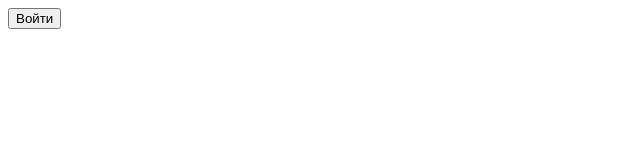
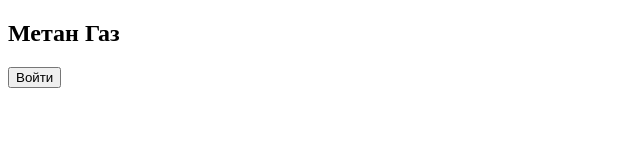
Before and after one commit to BigMacKil1er/module.A.4, a plain HTML site: page A4.12/index.html in a window 1280 px wide. Shown: the whole page, without its empty margins (0-640 px from the left). Drawn offline with Linux system fonts and the light colour scheme.

Commit message:
добавил заголовок

```diff
--- a/A4.12/index.html
+++ b/A4.12/index.html
@@ -7,6 +7,8 @@
 	<link rel="stylesheet" href="style.css">
 </head>
 <body>
+	<h2>Метан Газ</h2>
+
 	<button class="popup-button">Войти</button>
             	<div class="popup"></div>
 
```
